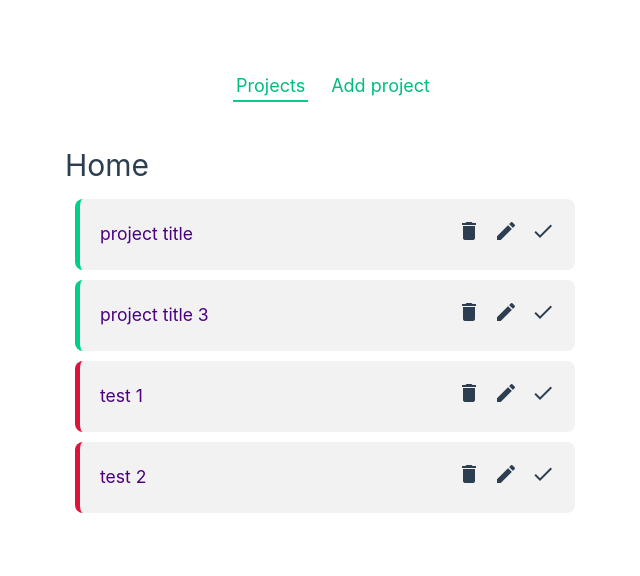
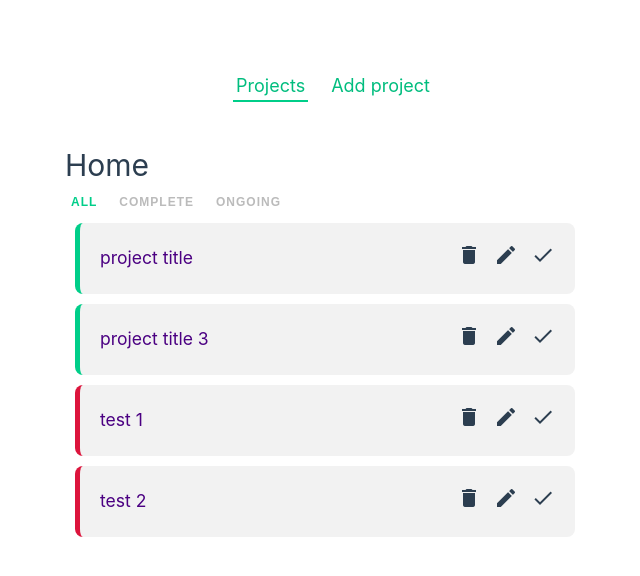
Before and after one commit to MadThura/project-planner, a Vue app: page / in a window 1280 px wide. Shown: the top 576 px of the page, without its empty margins (307-947 px from the left). Built offline with nearby package versions, Linux system fonts and the light colour scheme; data requests are answered from the project's data file.

Commit message:
filter nav active links

```diff
--- /dev/null
+++ b/src/components/FilterNav.vue
@@ -0,0 +1,37 @@
+<template>
+    <nav class="filter-nav">
+        <button @click="filterBy('all')" :class="{ active: current === 'all' }">All</button>
+        <button @click="filterBy('complete')" :class="{ active: current === 'complete' }">Complete</button>
+        <button @click="filterBy('ongoing')" :class="{ active: current === 'ongoing' }">Ongoing</button>
+    </nav>
+</template>
+
+<script>
+export default {
+    props: ["current"],
+    methods: {
+        filterBy(value) {
+            this.$emit("filterValue", value);
+        }
+    }
+}
+</script>
+
+<style>
+.filter-nav button {
+    background: none;
+    border: none;
+    color: #bbb;
+    outline: none;
+    font-size: 12px;
+    text-transform: uppercase;
+    margin-right: 10px;
+    letter-spacing: 1px;
+    font-weight: bold;
+    cursor: pointer;
+}
+
+button.active {
+    color: #00ce89;
+}
+</style>
--- a/src/views/HomeView.vue
+++ b/src/views/HomeView.vue
@@ -1,6 +1,7 @@
 <template>
   <div class="home">
     <h1>Home</h1>
+    <FilterNav @filterValue="current = $event" :current="current"></FilterNav>
     <div v-for="project in projects" :key="project.id">
       <SingleProject :project="project" @delete="deleteProject" @complete="completeProject"></SingleProject>
     </div>
@@ -8,15 +9,18 @@
 </template>
 
 <script>
+import FilterNav from '@/components/FilterNav.vue';
 import SingleProject from '@/components/SingleProject.vue';
 export default {
   name: 'Home',
   components: {
+    FilterNav,
     SingleProject
   },
   data() {
     return {
-      projects: []
+      projects: [],
+      current: "all"
     }
   },
   methods: {
```
